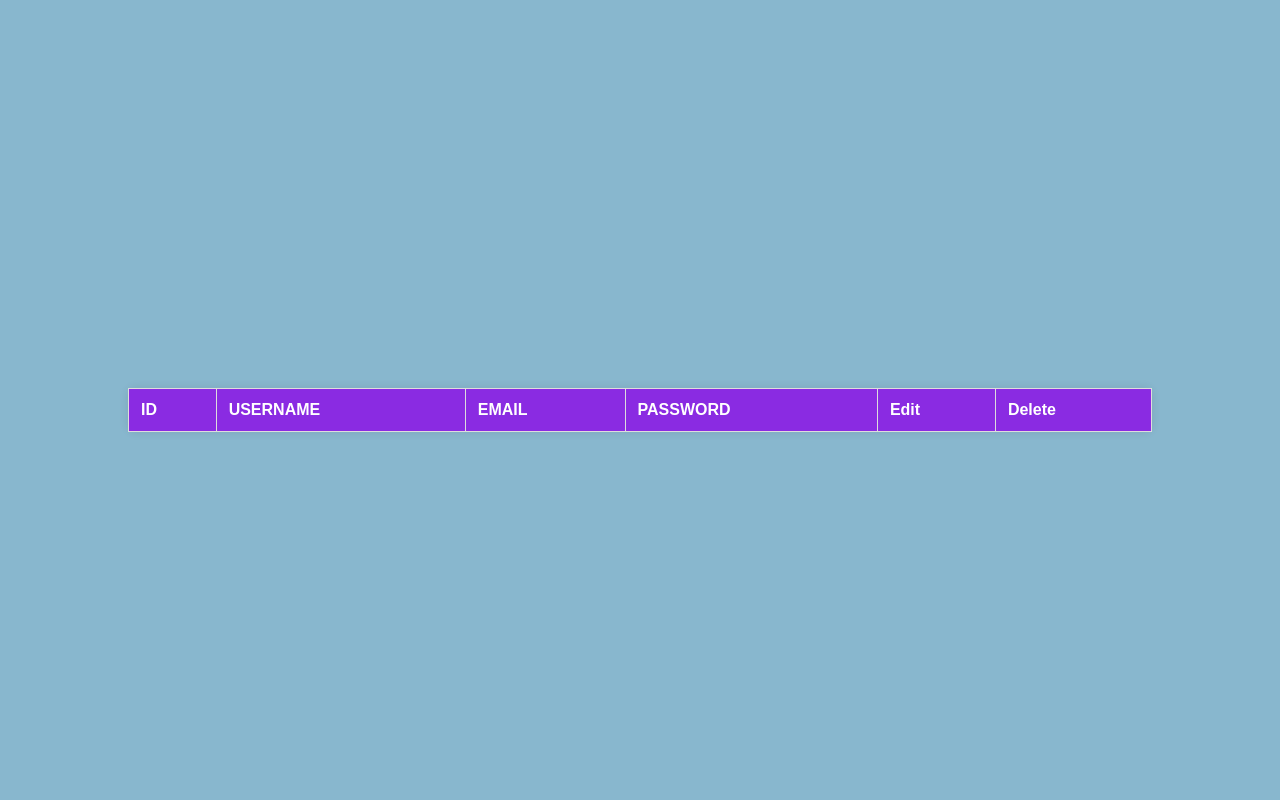
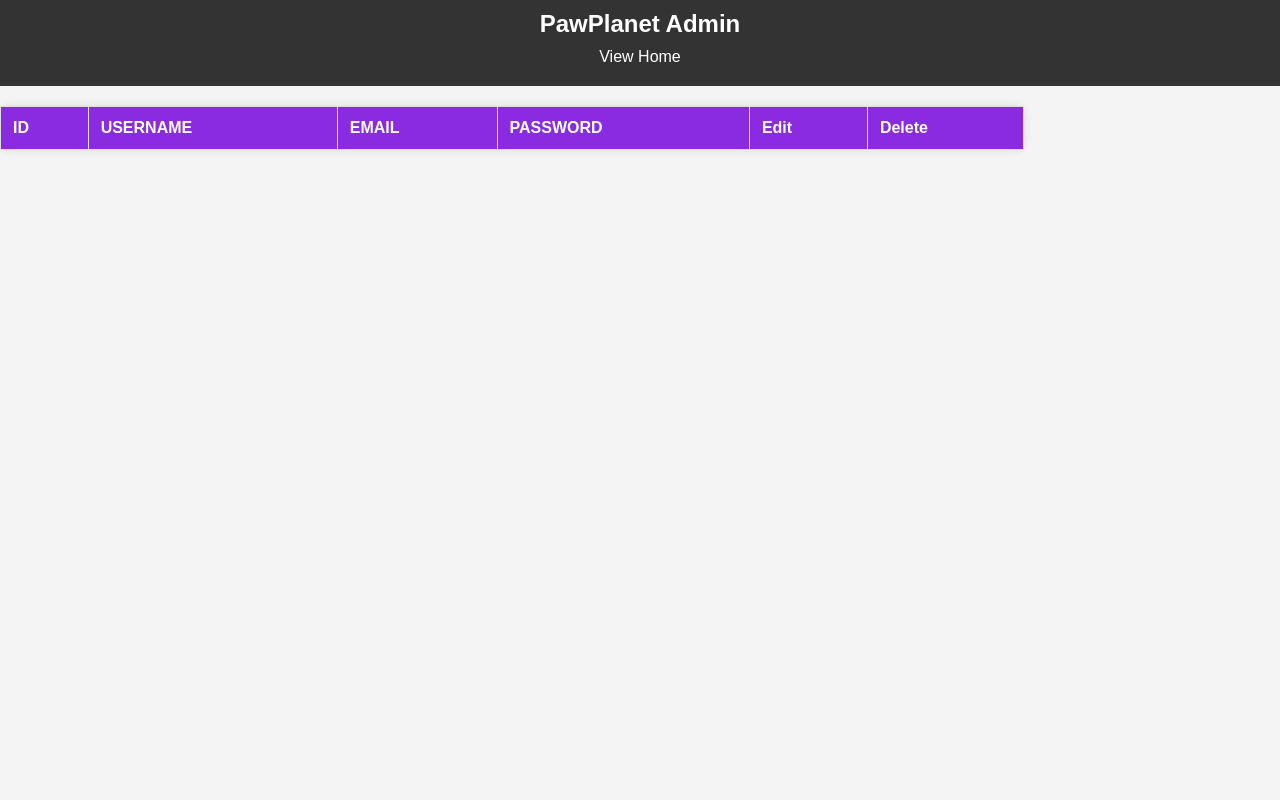
Before and after one commit to gesa156/ProjektiWeb, a PHP site: page /dashboard.php in a window 1280 px wide. Run offline with PHP 8.4, Linux system fonts and the light colour scheme; data that the repository does not hold is empty.

Commit message:
e lidha adminin me dashboards

```diff
--- a/dashboard.php
+++ b/dashboard.php
@@ -8,14 +8,30 @@
 </head>
 <style>
     body {
-        background-color: rgb(136, 183, 206);
-        display: flex;
-        justify-content: center;
-        align-items: center;
-        height: 100vh;
-        margin: 0;
-        font-family: 'Arial', sans-serif;
-    }
+            font-family: Arial, sans-serif;
+            margin: 0;
+            padding: 0;
+            background-color: #f4f4f4;
+        }
+
+        .header {
+            background-color: #333;
+            color: white;
+            text-align: center;
+            padding: 10px 0;
+        }
+
+        .logo {
+            margin: 0;
+        }
+
+        .navigation a {
+            color: white;
+            padding: 10px 20px;
+            text-decoration: none;
+            display: inline-block;
+        }
+
 
     table {
         border-collapse: collapse;
@@ -86,6 +102,12 @@
 </style>
 
 <body>
+<header class="header">
+        <h2 class="logo">PawPlanet Admin</h2>
+        <nav class="navigation">
+            <a href="login.php">View Home</a>
+        </nav>
+    </header>
     <table border="1">
         <tr>
             <th>ID</th>
```
Also changed, not shown: login.php (+87 -4 lines).
